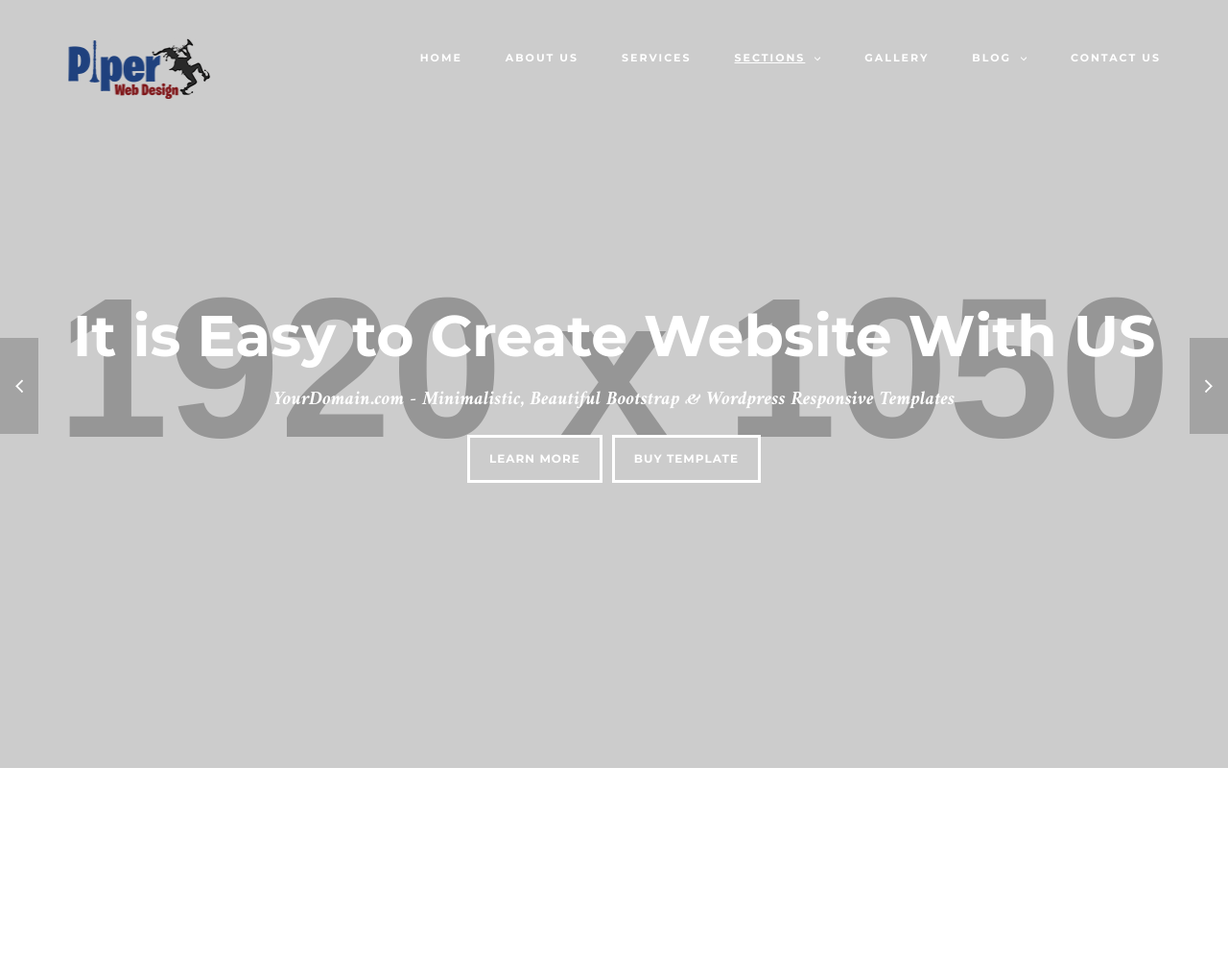
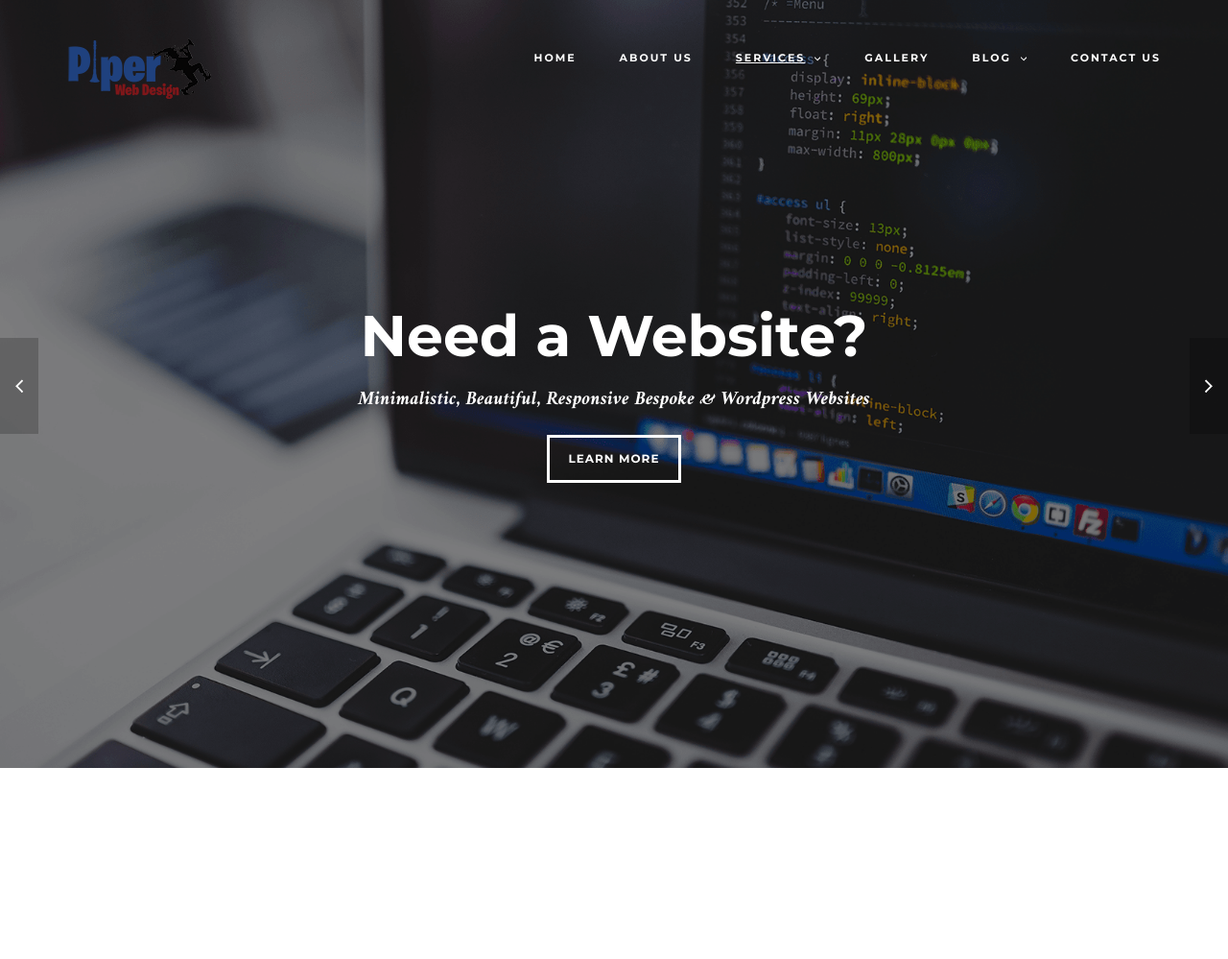
Before and after one commit to UP686557/PiperWebDesign, a PHP site: page /Migration/index.html in a window 1280 px wide. Shown: the top 999 px of the page at 96% size. Run offline with PHP 8.4, Linux system fonts and the light colour scheme; grey boxes labelled with a size stand in for pictures from a placeholder-image service; some libraries are stand-ins or nearby versions.

Commit message:
Small updates
- Added background image
- Changed carousel text
- Edited a few lines of code to suit my reading

```diff
--- a/Migration/css/style.css
+++ b/Migration/css/style.css
@@ -52,27 +52,66 @@ visibility: visible;
 }
 
 /* ============================= header ====================== */
-#top{position: relative;}
-
-.front #top{background-image: url(http://placehold.it/1920x1050); background-size: cover; background-attachment: scroll; background-repeat: repeat-y; background-position: center center;}
-.support-fixed.front #top{background-attachment: fixed;}
-
-.not-front #top{background-image: url(http://placehold.it/1920x1050); background-size: cover; background-attachment: scroll; background-repeat: repeat-y; background-position: center top;}
-.support-fixed.not-front #top{background-attachment: fixed;}
-
-#top2{z-index: 30; background: none;
-transition: all 0.3s ease-out; -moz-transition: all 0.3s ease-out; -webkit-transition: all 0.3s ease-out; -o-transition: all 0.3s ease-out;
+#top{
+  position: relative;
 }
 
-.is-sticky #top2{background: #000; background: rgba(0, 0, 0, 0.6);}
-
-.top2{padding-top: 40px; padding-bottom: 1px;
-transition: all 0.3s ease-out; -moz-transition: all 0.3s ease-out; -webkit-transition: all 0.3s ease-out; -o-transition: all 0.3s ease-out;
+.front #top{
+  background-image: url(../images/carousel/laptop-code-dark.png);
+  background-size: cover;
+  background-attachment: scroll;
+  background-repeat: repeat-y;
+  background-position: center center;
 }
 
-.is-sticky .top2{padding-top: 27px; padding-bottom: 14px;}
+.support-fixed.front #top{
+  background-attachment: fixed;
+}
 
-header{float: left; position: relative; z-index: 31;}
+.not-front #top{
+  background-image: url(../images/carousel/laptop-code-dark.png);
+  background-size: cover;
+  background-attachment: scroll;
+  background-repeat: repeat-y;
+  background-position: center top;
+}
+
+.support-fixed.not-front #top{
+  background-attachment: fixed;
+}
+
+#top2{
+  z-index: 30; background: none;
+  transition: all 0.3s ease-out;
+  -moz-transition: all 0.3s ease-out;
+  -webkit-transition: all 0.3s ease-out;
+  -o-transition: all 0.3s ease-out;
+}
+
+.is-sticky #top2{
+  background: #000;
+  background: rgba(0, 0, 0, 0.6);
+}
+
+.top2{
+  padding-top: 40px;
+  padding-bottom: 1px;
+  transition: all 0.3s ease-out;
+  -moz-transition: all 0.3s ease-out;
+  -webkit-transition: all 0.3s ease-out;
+  -o-transition: all 0.3s ease-out;
+}
+
+.is-sticky .top2{
+  padding-top: 27px;
+  padding-bottom: 14px;
+}
+
+header{
+  float: left;
+  position: relative;
+  z-index: 31;
+}
 
 
 /* ============================= content ====================== */
@@ -885,8 +924,3 @@ transition: all 0.3s ease-out; -moz-transition: all 0.3s ease-out; -webkit-trans
   .front-slider{margin-top: -30px;}
 
 }
-
-.nav-logo{
-  width:150px;
-  height:auto;
-}
--- a/Migration/index.html
+++ b/Migration/index.html
@@ -38,7 +38,7 @@
                         <header>
                             <div class="logo_wrapper">
                                 <a href="#home" class="logo scroll-to">
-                                    <img src="images/logo/PiperLogo-small.png" alt="Piper Web Design logo" class="img-responsive nav-logo">
+                                    <img src="images/logo/PiperLogo-small.png" alt="Piper Web Design logo" class="img-responsive">
                                 </a>
                             </div>
                         </header>
@@ -54,14 +54,13 @@
                                 <ul class="nav navbar-nav sf-menu clearfix">
                                     <li class="active"><a href="#home">Home</a></li>
                                     <li><a href="#about">About us</a></li>
-                                    <li><a href="#services">Services</a></li>
-                                    <li class="sub-menu sub-menu-1"><a href="#">Sections<em></em></a>
+                                    <li class="sub-menu sub-menu-1"><a href="#">Services<em></em></a>
                                         <ul>
-                                            <li><a href="#department">Design Department</a></li>
-                                            <li><a href="#features">Features</a></li>
-                                            <li><a href="#difference">Difference</a></li>
-                                            <li><a href="#pricelist">Pricelist</a></li>
-                                            <li><a href="#gallery">Mock-up</a></li>
+                                            <li><a href="#department">All Services</a></li>
+                                            <li><a href="#features">Bespoke Web Design</a></li>
+                                            <li><a href="#difference">WordPress Websites</a></li>
+                                            <li><a href="#pricelist">Mobile Websites</a></li>
+                                            <li><a href="#gallery">SEO Optimisation</a></li>
                                         </ul>
                                     </li>
                                     <li><a href="gallery.html">Gallery</a></li>
@@ -93,45 +92,32 @@
                                     <li>
                                         <div class="mission container">
                                             <div class="mission_inner">
-                                                <div class="txt1">It is Easy to Create Website With US</div>
-                                                <div class="txt2">YourDomain.com - Minimalistic, Beautiful Bootstrap &
-                                                    Wordpress
-                                                    Responsive Templates
+                                                <div class="txt1">Need a Website?</div>
+                                                <div class="txt2">Minimalistic, Beautiful, Responsive Bespoke & Wordpress Websites
                                                 </div>
-                                                <div class="txt3"><a href="#" class="btn-default btn0">Learn More</a><a
-                                                        href="#"
-                                                        class="btn-default btn0">Buy
-                                                    template</a></div>
+                                                <div class="txt3"><a href="#" class="btn-default btn0">Learn More</a></div>
                                             </div>
                                         </div>
                                     </li>
                                     <li>
                                         <div class="mission container">
                                             <div class="mission_inner">
-                                                <div class="txt1">It is Easy to Promote Company By US</div>
-                                                <div class="txt2">YourDomain.com - Minimalistic, Beautiful Bootstrap &
-                                                    Wordpress
-                                                    Responsive Templates
+                                                <div class="txt1">Search Engine Optimisation.</div>
+                                                <div class="txt2">Search Engines trawl the world wide web for key words used on websites, lets get yours to the top.</div>
+                                                <div class="txt3">
+                                                  <a href="#" class="btn-default btn0">Learn More</a>
                                                 </div>
-                                                <div class="txt3"><a href="#" class="btn-default btn0">Learn More</a><a
-                                                        href="#"
-                                                        class="btn-default btn0">Buy
-                                                    template</a></div>
                                             </div>
                                         </div>
                                     </li>
                                     <li>
                                         <div class="mission container">
                                             <div class="mission_inner">
-                                                <div class="txt1">Trust To Our Experience</div>
-                                                <div class="txt2">YourDomain.com - Minimalistic, Beautiful Bootstrap &
-                                                    Wordpress
-                                                    Responsive Templates
+                                                <div class="txt1">Multi-Industry</div>
+                                                <div class="txt2"></div>
+                                                <div class="txt3">
+                                                  <a href="#" class="btn-default btn0">Learn More</a>
                                                 </div>
-                                                <div class="txt3"><a href="#" class="btn-default btn0">Learn More</a><a
-                                                        href="#"
-                                                        class="btn-default btn0">Buy
-                                                    template</a></div>
                                             </div>
                                         </div>
                                     </li>
@@ -209,9 +195,7 @@
 
             <br><br>
 
-            <div class="macs animated" data-animation="fadeInUp" data-animation-delay="600"><img src="images/macs.png"
-                                                                                                 alt=""
-                                                                                                 class="img-responsive">
+            <div class="macs animated" data-animation="fadeInUp" data-animation-delay="600"><img src="images/macs.png" alt="" class="img-responsive">
             </div>
 
 
```
Also changed, not shown: Migration/images/carousel/laptop-code-dark.png, 1 other file.
